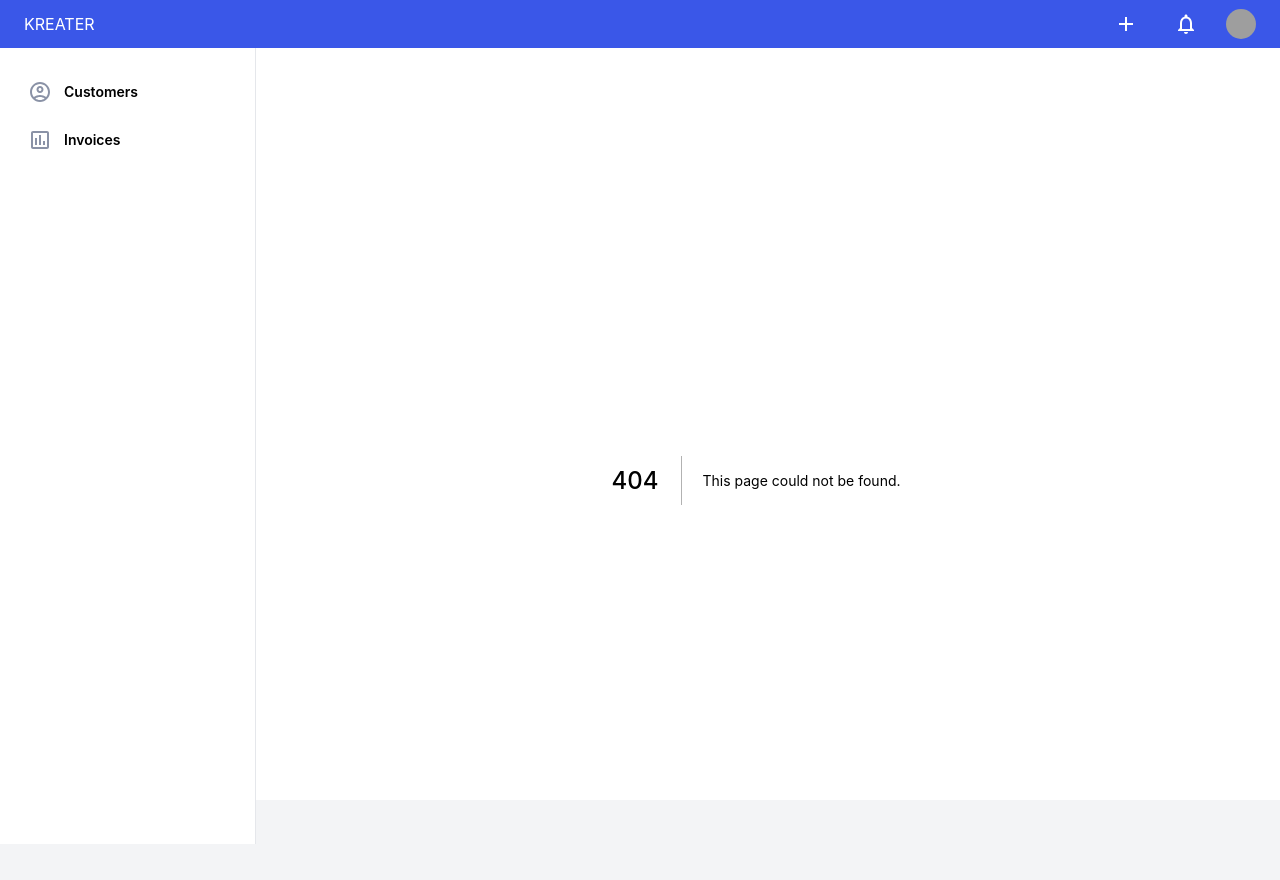
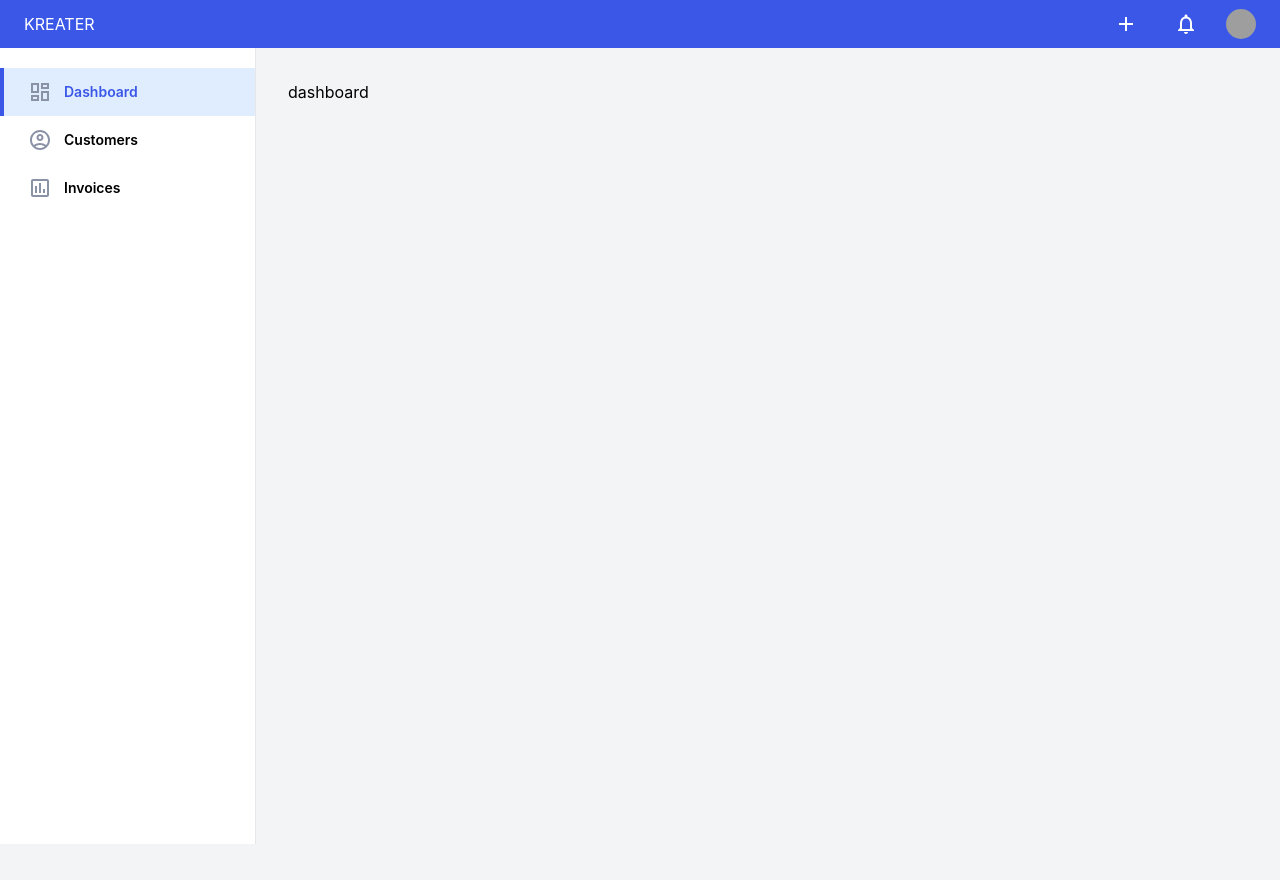
Before and after one commit to maxisusi/nvs, a Next.js app in the folder client/: page /dashboard in a window 1280 px wide. Before the commit this address had no page. After the commit the page ends 800 px from the top, so only its background shows below. Built offline with nearby package versions, Linux system fonts and the light colour scheme; grey boxes are pictures that could not be loaded.

Commit message:
Adding dashboard menu, icon and page

```diff
--- a/client/components/menu/MenuBar.tsx
+++ b/client/components/menu/MenuBar.tsx
@@ -2,18 +2,26 @@ import React, { useEffect, useState } from 'react';
 import MenuList from './MenuList/MenuList';
 import AssessmentOutlinedIcon from '@mui/icons-material/AssessmentOutlined';
 import AccountCircleOutlinedIcon from '@mui/icons-material/AccountCircleOutlined';
+import DashboardOutlinedIcon from '@mui/icons-material/DashboardOutlined';
 import { useRouter } from 'next/router';
 
 const menu = [
   {
     id: 0,
+    name: 'dashboard',
+    icon: <DashboardOutlinedIcon />,
+    link: `/dashboard`,
+    active: false,
+  },
+  {
+    id: 1,
     name: 'customers',
     icon: <AccountCircleOutlinedIcon />,
     link: `/customer`,
     active: false,
   },
   {
-    id: 1,
+    id: 2,
     name: 'invoices',
     icon: <AssessmentOutlinedIcon />,
     link: `/invoice`,
--- /dev/null
+++ b/client/pages/dashboard.tsx
@@ -0,0 +1,8 @@
+import { NextPage } from 'next';
+import React from 'react';
+
+const Dashboard: NextPage = () => {
+  return <div>dashboard</div>;
+};
+
+export default Dashboard;
```
